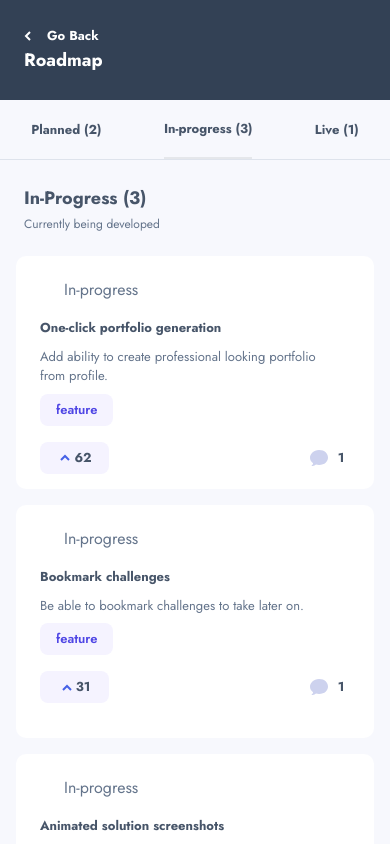
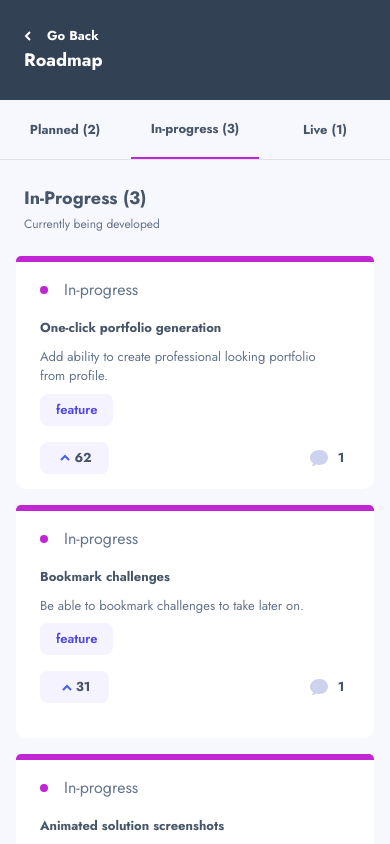
Before and after one commit to ltk55/fem-product-feedback-app, a Next.js app: page /roadmap in a window 390 px wide. Shown: the top 844 px of the page. Built offline with nearby package versions, Linux system fonts and the light colour scheme.

Commit message:
fix: misc bug fixes
adjust suggestion card margin; add dynamic status colour to tailwind safelist

```diff
--- a/app/roadmap/page.tsx
+++ b/app/roadmap/page.tsx
@@ -71,12 +71,12 @@ export default function Home(): JSX.Element {
         {Object.entries(statusCounts).map(([status, count]) => (
           <li
             key={status}
-            className={`flex items-center justify-between ${
-              selectedStatus === status ? "border-b-[2px]" : ""
+            className={`flex w-32 justify-around ${
+              selectedStatus === status ? "border-b-[2px] " : ""
             } ${getStatusBorderColor(selectedStatus)}`}
           >
             <button
-              className="text-center text-[13px] font-bold text-slate-600"
+              className="text-[13px] font-bold text-slate-600"
               onClick={() => {
                 setSelectedStatus(status as Status);
               }}
@@ -113,6 +113,7 @@ export default function Home(): JSX.Element {
         />
       </div>
 
+      <div className="md:hidden">
         {filteredData.map((request) => (
           <RoadmapCard
             key={request.id}
@@ -125,5 +126,6 @@ export default function Home(): JSX.Element {
           />
         ))}
       </div>
+    </div>
   );
 }
--- a/components/Header/Header.tsx
+++ b/components/Header/Header.tsx
@@ -40,7 +40,7 @@ export default function Header(): React.ReactNode {
         <Image
           src={iconClose}
           alt="close-icon"
-          className={isSidebarOpen ? "block" : "hidden"}
+          className={`md:hidden ${isSidebarOpen ? "block" : "hidden"}`}
           onClick={() => {
             setIsSidebarOpen(false);
           }}
--- a/components/SortableListWithAdd/SortableListWithAdd.tsx
+++ b/components/SortableListWithAdd/SortableListWithAdd.tsx
@@ -19,7 +19,7 @@ export default function SortableListWithAdd({
   const [isOpen, setIsOpen] = useState<boolean>(false);
 
   return (
-    <div className="flex h-14 w-full min-w-[375px] items-center bg-slate-700 md:h-[72px] md:min-w-[689px] md:rounded-lg md:p-4">
+    <div className="mb-3 flex h-14 w-full min-w-[375px] items-center bg-slate-700 md:h-[72px] md:min-w-[689px] md:rounded-lg md:p-4">
       <h2 className="hidden text-[18px] font-bold text-white md:block">
         {suggestionCount} Suggestions
       </h2>
--- a/components/SuggestionCard/SuggestionCard.tsx
+++ b/components/SuggestionCard/SuggestionCard.tsx
@@ -23,7 +23,7 @@ export default function SuggestionCard({
   commentCount,
 }: SuggestionCardProps): React.ReactNode {
   return (
-    <div className="my-6 flex w-[calc(100%-48px)] flex-col rounded-lg bg-white p-6 md:w-full md:flex-row md:justify-between">
+    <div className="my-3 flex w-[calc(100%-48px)] flex-col rounded-lg bg-white p-6 md:w-full md:flex-row md:justify-between">
       <div className="hidden md:block">
         <UpvoteBtn upvote={upvoteCount} />
       </div>
--- a/tailwind.config.js
+++ b/tailwind.config.js
@@ -4,6 +4,14 @@ module.exports = {
     "./pages/**/*.{js,ts,jsx,tsx,mdx}",
     "./components/**/*.{js,ts,jsx,tsx,mdx}",
     "./app/**/*.{js,ts,jsx,tsx,mdx}",
+  ],
+  safelist: [
+    "border-orange-300",
+    "border-fuchsia-600",
+    "border-blue-400",
+    "bg-orange-300",
+    "bg-fuchsia-600",
+    "bg-blue-400",
   ],
   theme: {
     extend: {
```
Lines whose indentation alone changed are shown as unchanged.
